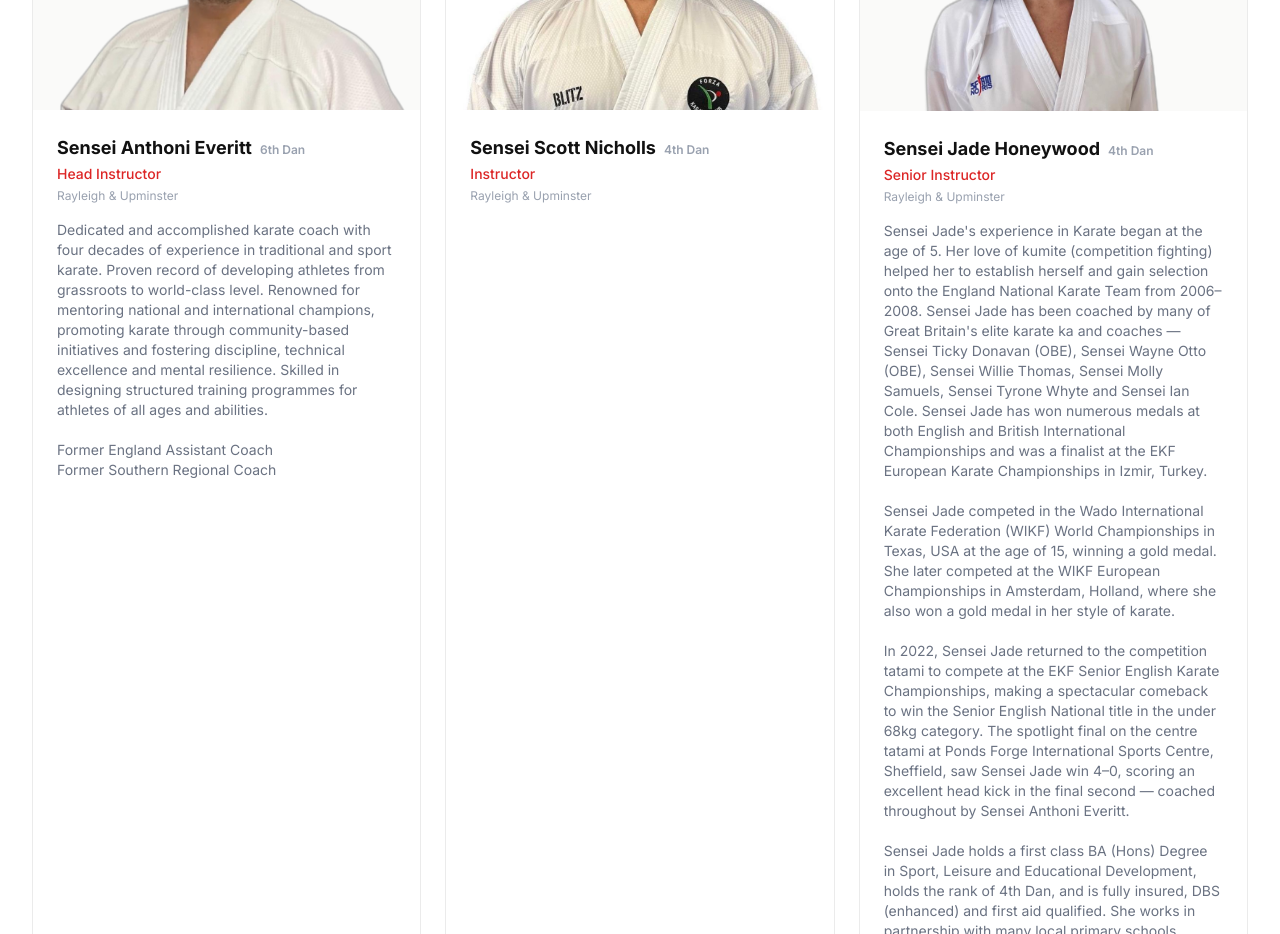
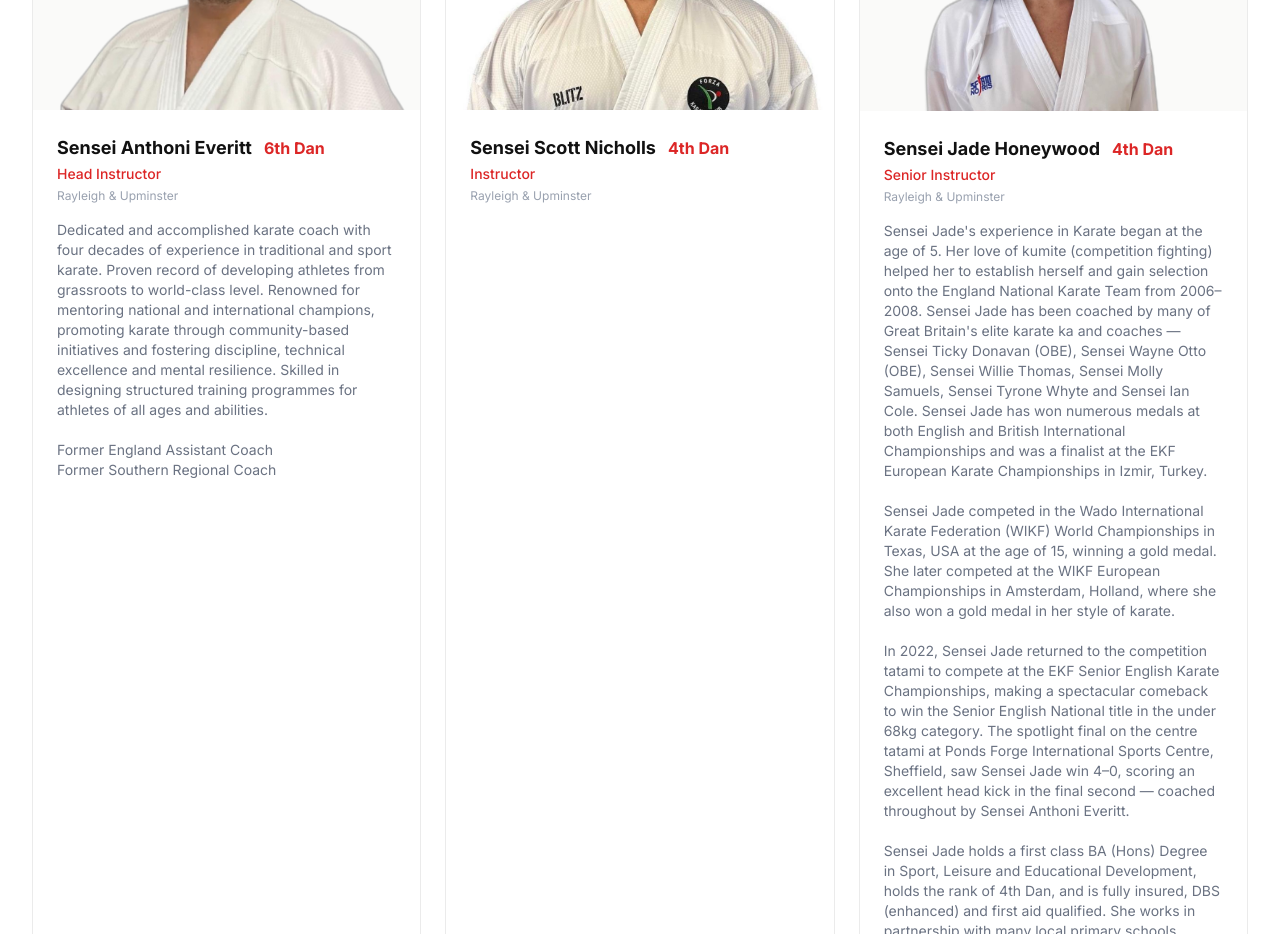
Before and after one commit to anthonieveritt-afk/forza-karate-website, a Next.js app: page /instructors in a window 1280 px wide. Shown: the part 840-1774 px from the top of the page. Built offline with nearby package versions, Linux system fonts and the light colour scheme.

Commit message:
Make instructor grades larger, bold and red

```diff
--- a/app/instructors/InstructorsClient.tsx
+++ b/app/instructors/InstructorsClient.tsx
@@ -43,9 +43,9 @@ export default function InstructorsClient({ instructors }: { instructors: Instru
                   )}
                 </div>
                 <div className="p-6">
-                  <div className="flex items-baseline gap-2 mb-0.5">
+                  <div className="flex items-baseline gap-3 mb-0.5">
                     <h3 className="font-bold text-[#111111] text-lg">{instructor.name}</h3>
-                    <span className="text-xs font-semibold text-gray-400">{instructor.grade}</span>
+                    <span className="text-base font-bold text-[#dc2626]">{instructor.grade}</span>
                   </div>
                   <p className="text-sm text-[#dc2626] font-medium mb-1">{instructor.role}</p>
                   <p className="text-xs text-gray-400 mb-4">{instructor.dojo}</p>
```
